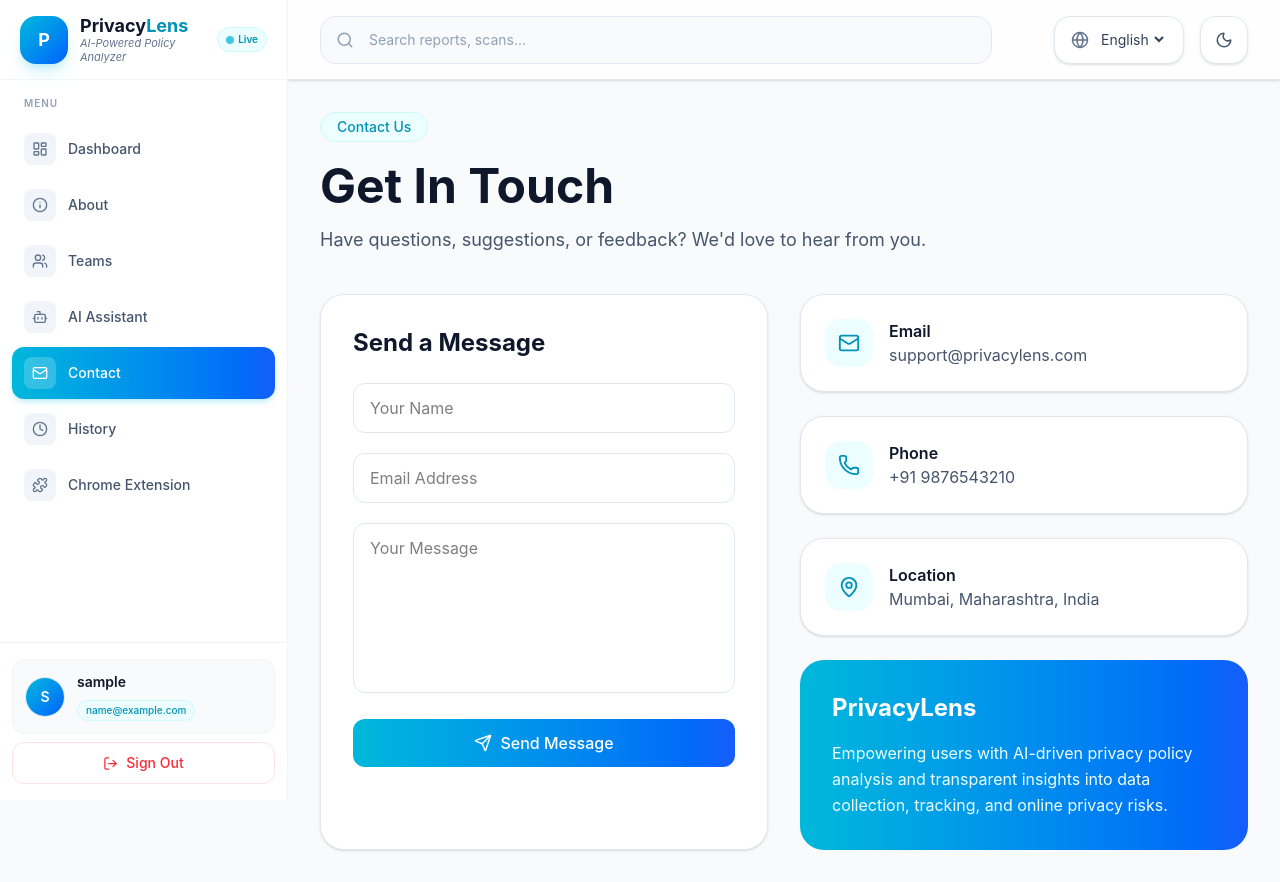
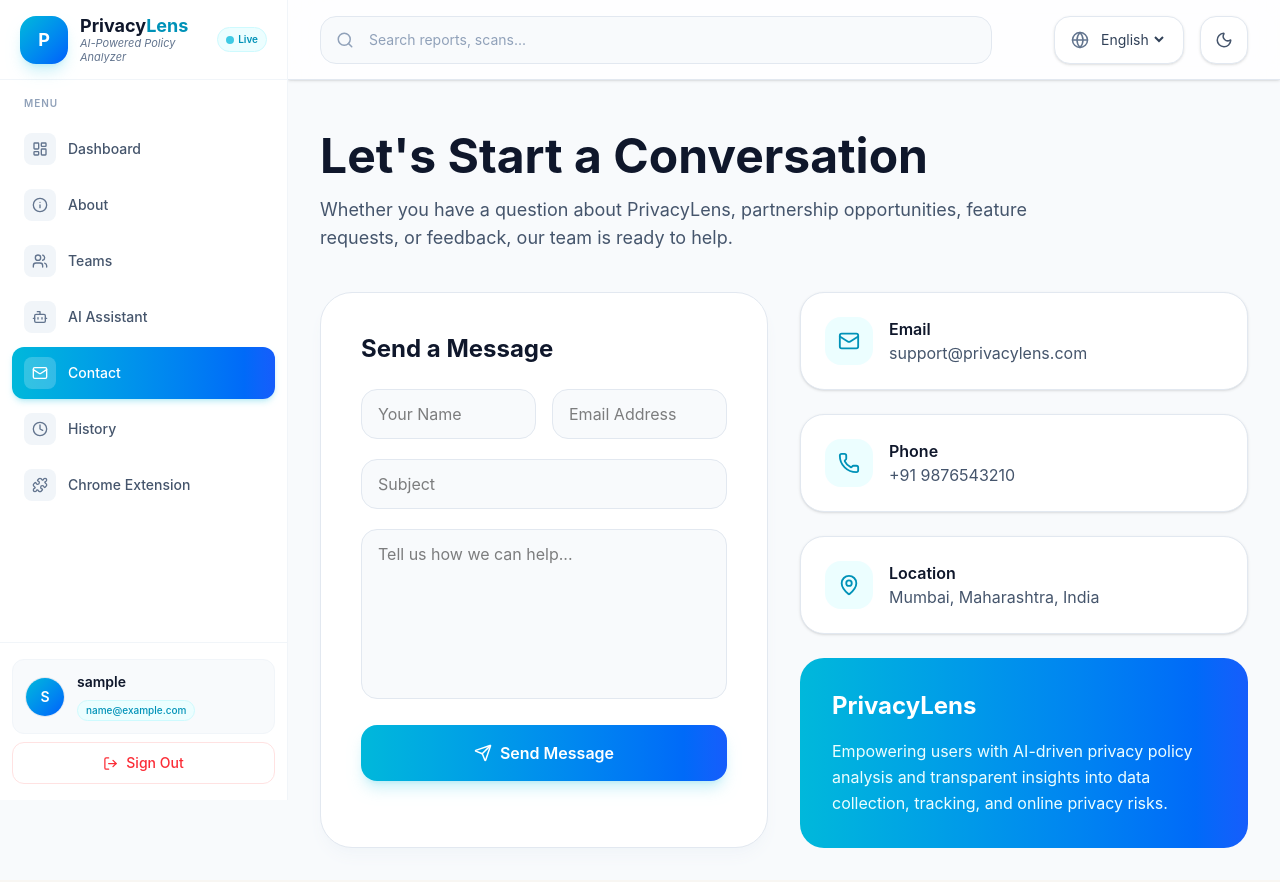
Before and after one commit to D-moc/privacy-risk-analyzer, a React (Vite) app in the folder frontend/: page /contact in a window 1280 px wide. Built offline with nearby package versions, Linux system fonts and the light colour scheme; no server answers; sample sign-in values are in the browser's storage.

Commit message:
frontend updates

```diff
--- a/frontend/src/pages/Contact.jsx
+++ b/frontend/src/pages/Contact.jsx
@@ -17,6 +17,7 @@
   const [form, setForm] = useState({
     user_name: "",
     user_email: "",
+    subject: "",
     message: "",
   });
 
@@ -49,6 +50,7 @@
         setForm({
           user_name: "",
           user_email: "",
+          subject: "",
           message: "",
         });
 
@@ -85,18 +87,17 @@
               animate={{ opacity: 1, y: 0 }}
               className="mb-10"
             >
-              <span className="inline-flex px-4 py-1 rounded-full bg-cyan-50 text-cyan-600 text-sm font-medium border border-cyan-100">
-                Contact Us
-              </span>
 
               <h1 className="mt-5 text-5xl font-bold text-slate-900">
-                Get In Touch
+                Let's Start a Conversation
               </h1>
 
               <p className="mt-4 text-lg text-slate-600 max-w-3xl">
-                Have questions, suggestions, or feedback?
-                We'd love to hear from you.
+                Whether you have a question about PrivacyLens,
+                partnership opportunities, feature requests,
+                or feedback, our team is ready to help.
               </p>
+
             </motion.div>
 
             <div className="grid lg:grid-cols-2 gap-8">
@@ -107,13 +108,24 @@
                 onSubmit={sendEmail}
                 initial={{ opacity: 0, x: -20 }}
                 animate={{ opacity: 1, x: 0 }}
-                className="bg-white rounded-3xl border border-slate-200 shadow-sm p-8"
+                className="
+                  bg-white
+                  rounded-[32px]
+                  border
+                  border-slate-200
+                  shadow-lg
+                  shadow-slate-100
+                  p-8
+                  lg:p-10
+                "
               >
                 <h2 className="text-2xl font-bold text-slate-900 mb-6">
                   Send a Message
                 </h2>
 
                 <div className="space-y-5">
+
+                  <div className="grid md:grid-cols-2 gap-4">
 
                     <input
                       type="text"
@@ -122,7 +134,18 @@
                       onChange={handleChange}
                       placeholder="Your Name"
                       required
-                    className="w-full px-4 py-3 rounded-xl border border-slate-200 focus:outline-none focus:ring-2 focus:ring-cyan-500"
+                      className="
+                        w-full
+                        px-4
+                        py-3
+                        rounded-2xl
+                        border
+                        border-slate-200
+                        bg-slate-50
+                        focus:outline-none
+                        focus:ring-2
+                        focus:ring-cyan-500
+                      "
                     />
 
                     <input
@@ -132,7 +155,41 @@
                       onChange={handleChange}
                       placeholder="Email Address"
                       required
-                    className="w-full px-4 py-3 rounded-xl border border-slate-200 focus:outline-none focus:ring-2 focus:ring-cyan-500"
+                      className="
+                        w-full
+                        px-4
+                        py-3
+                        rounded-2xl
+                        border
+                        border-slate-200
+                        bg-slate-50
+                        focus:outline-none
+                        focus:ring-2
+                        focus:ring-cyan-500
+                      "
+                    />
+
+                  </div>
+
+                  <input
+                    type="text"
+                    name="subject"
+                    value={form.subject}
+                    onChange={handleChange}
+                    placeholder="Subject"
+                    required
+                    className="
+                      w-full
+                      px-4
+                      py-3
+                      rounded-2xl
+                      border
+                      border-slate-200
+                      bg-slate-50
+                      focus:outline-none
+                      focus:ring-2
+                      focus:ring-cyan-500
+                    "
                   />
 
                   <textarea
@@ -140,20 +197,49 @@
                     name="message"
                     value={form.message}
                     onChange={handleChange}
-                    placeholder="Your Message"
+                    placeholder="Tell us how we can help..."
                     required
-                    className="w-full px-4 py-3 rounded-xl border border-slate-200 resize-none focus:outline-none focus:ring-2 focus:ring-cyan-500"
+                    className="
+                      w-full
+                      px-4
+                      py-3
+                      rounded-2xl
+                      border
+                      border-slate-200
+                      bg-slate-50
+                      resize-none
+                      focus:outline-none
+                      focus:ring-2
+                      focus:ring-cyan-500
+                    "
                   />
 
                   <button
                     type="submit"
                     disabled={loading}
-                    className="w-full h-12 rounded-xl bg-gradient-to-r from-cyan-500 to-blue-600 text-white font-medium hover:opacity-90 transition flex items-center justify-center gap-2"
+                    className="
+                      w-full
+                      h-14
+                      rounded-2xl
+                      bg-gradient-to-r
+                      from-cyan-500
+                      to-blue-600
+                      text-white
+                      font-semibold
+                      flex
+                      items-center
+                      justify-center
+                      gap-2
+                      hover:scale-[1.01]
+                      transition
+                      shadow-lg
+                      shadow-cyan-500/20
+                    "
                   >
                     <Send size={18} />
 
                     {loading
-                      ? "Sending..."
+                      ? "Sending Message..."
                       : "Send Message"}
                   </button>
 
@@ -185,8 +271,6 @@
                   title="Location"
                   value="Mumbai, Maharashtra, India"
                 />
-
-                {/* Vision Card */}
 
                 <div className="bg-gradient-to-r from-cyan-500 to-blue-600 rounded-3xl p-8 text-white">
 
--- a/frontend/src/pages/History.jsx
+++ b/frontend/src/pages/History.jsx
@@ -67,9 +67,6 @@
               animate={{ opacity: 1, y: 0 }}
               className="mb-10"
             >
-              <span className="inline-flex px-4 py-1 rounded-full bg-cyan-50 text-cyan-600 text-sm font-medium border border-cyan-100">
-                Scan History
-              </span>
 
               <h1 className="mt-5 text-5xl font-bold text-slate-900">
                 Privacy Analysis History
```
Lines whose indentation alone changed are shown as unchanged.
